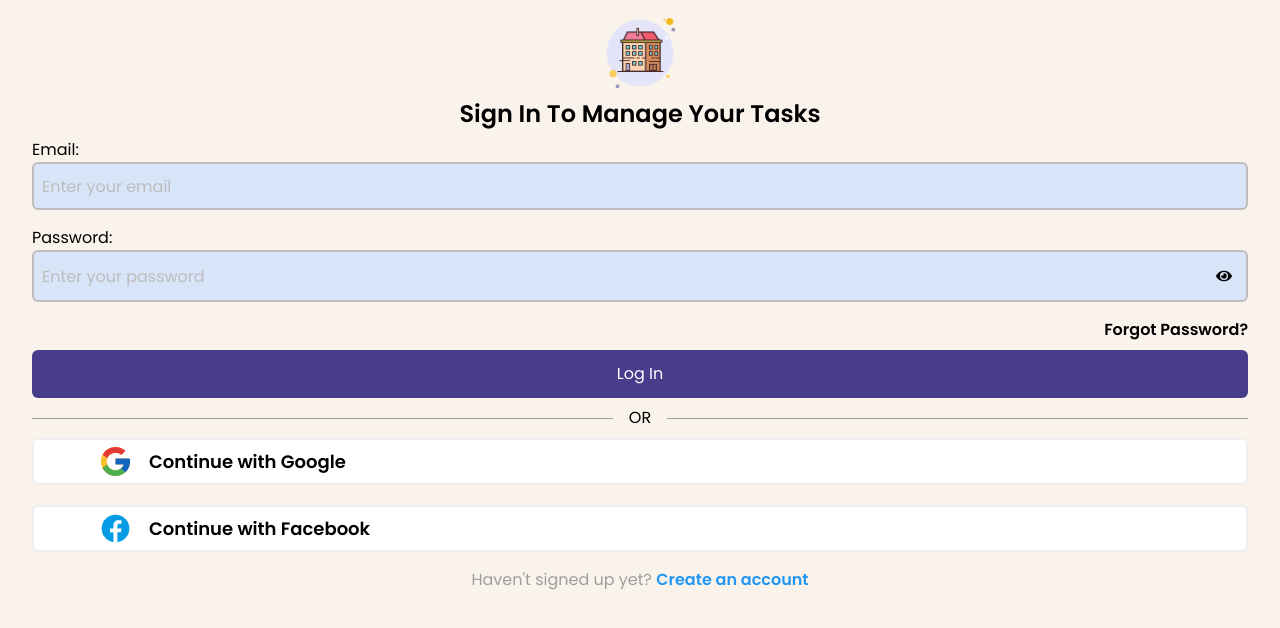
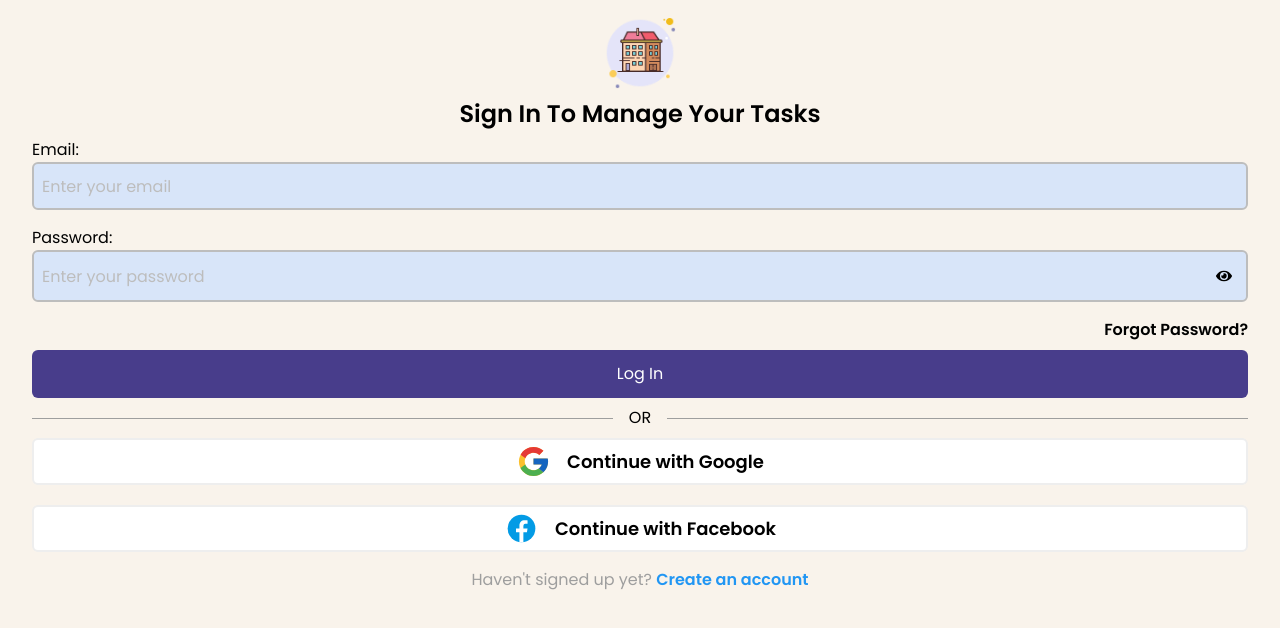
Before and after one commit to Wahaj-Ali-SK/hosuekeeping, a React (Vite) app: page /login in a window 1280 px wide. Shown: the top 628 px of the page. Built offline with nearby package versions, Linux system fonts and the light colour scheme.

Commit message:
Update Signin.jsx

```diff
--- a/src/pages/Signin/Signin.jsx
+++ b/src/pages/Signin/Signin.jsx
@@ -62,11 +62,11 @@ const Signin = () => {
         </div>
 
         <div className="flex flex-col w-full gap-5">
-          <button className="flex bg-white text-zinc-500	 p-1 items-center justify-start pl-16 gap-4 border-slate-300 border-2 rounded-md text-lg font-[600]">
+          <button className="flex bg-white text-zinc-500 p-1 items-center justify-center gap-4 border-slate-300 border-2 rounded-md text-lg font-[600]">
             <img src={google} alt="google" className="w-[35px]"/>
             Continue with Google
           </button>
-          <button className="flex bg-white text-zinc-500	 p-1 items-center justify-start pl-16 gap-4 border-slate-300 border-2 rounded-md text-lg font-[600]">
+          <button className="flex bg-white text-zinc-500	 p-1 items-center justify-center gap-4 border-slate-300 border-2 rounded-md text-lg font-[600]">
             <img src={fb} alt="google" className="w-[35px]"/>
             Continue with Facebook
           </button>
```
